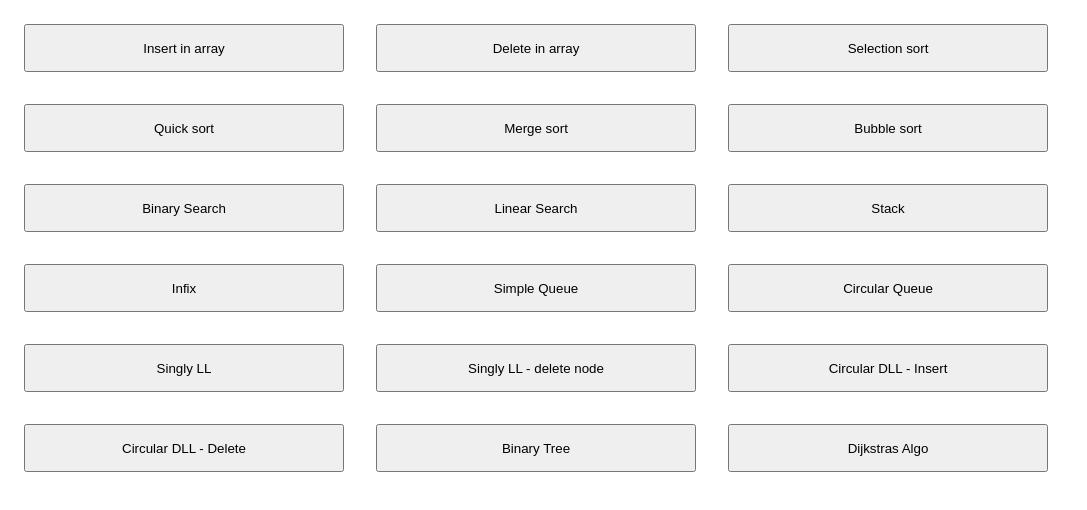
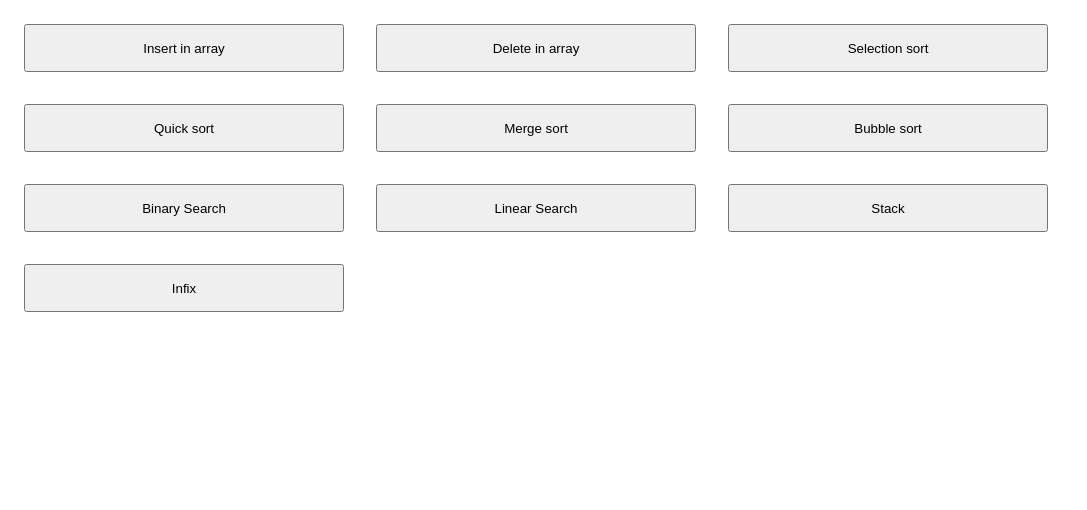
Before and after one commit to Tatya1234/daa, a plain HTML site: page index.html in a window 1280 px wide. Shown: the whole page, without its empty margins (0-1087 px from the left). Drawn offline with Linux system fonts and the light colour scheme.

Commit message:
index.html

```diff
--- a/index.html
+++ b/index.html
@@ -612,14 +612,7 @@ int main()
       <button class="btn" onclick="f8()">Linear Search</button>
       <button class="btn" onclick="f9()">Stack</button>
       <button class="btn" onclick="f10()">Infix</button>
-      <button class="btn" onclick="f11()">Simple Queue</button>
-      <button class="btn" onclick="f12()">Circular Queue</button>
-      <button class="btn" onclick="f13()">Singly LL</button>
-      <button class="btn" onclick="f14()">Singly LL - delete node</button>
-      <button class="btn" onclick="f15()">Circular DLL - Insert</button>
-      <button class="btn" onclick="f16()">Circular DLL - Delete</button>
-      <button class="btn" onclick="f17()">Binary Tree</button>
-      <button class="btn" onclick="f18()">Dijkstras Algo</button>
+
     </div>
   </body>
 </html>
```
